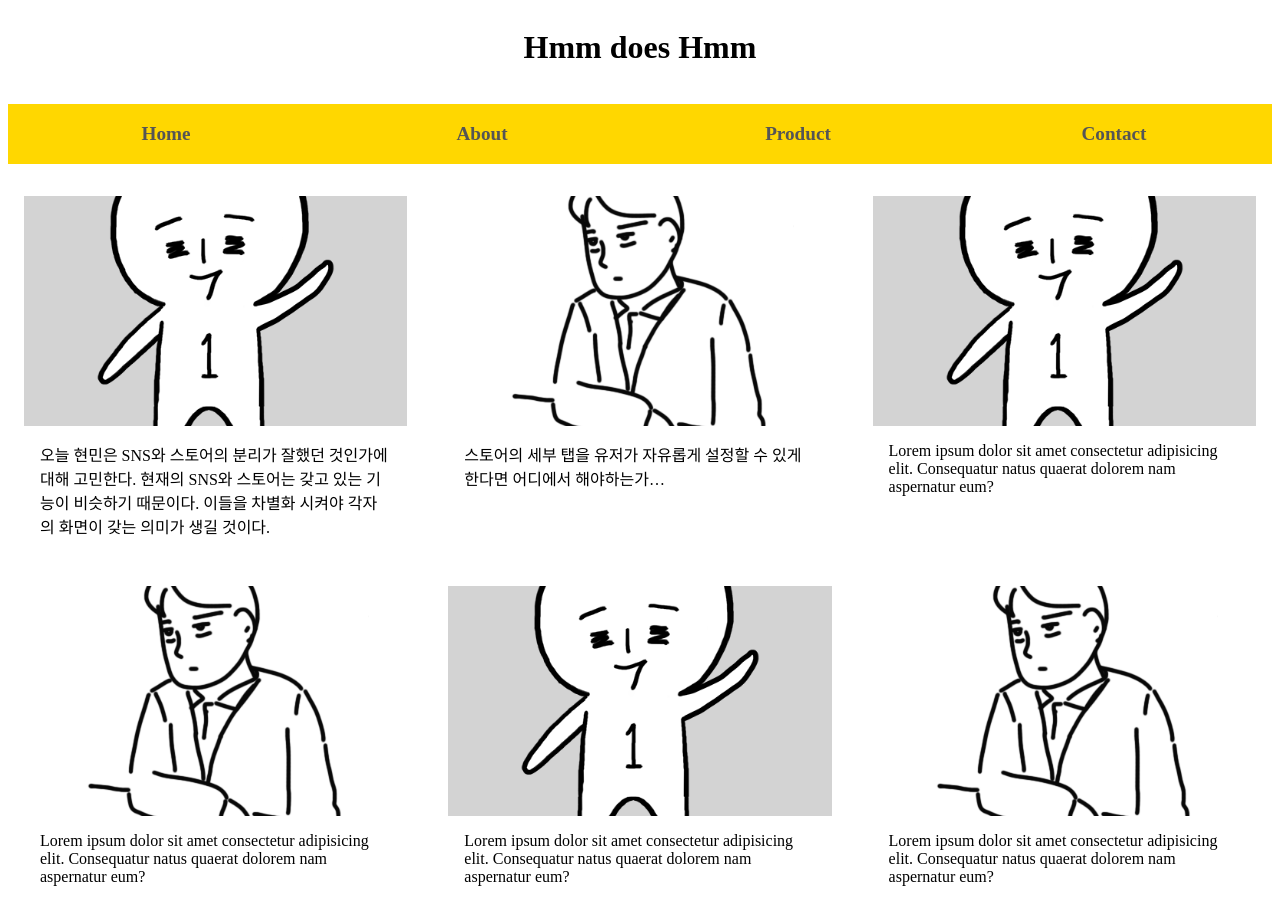
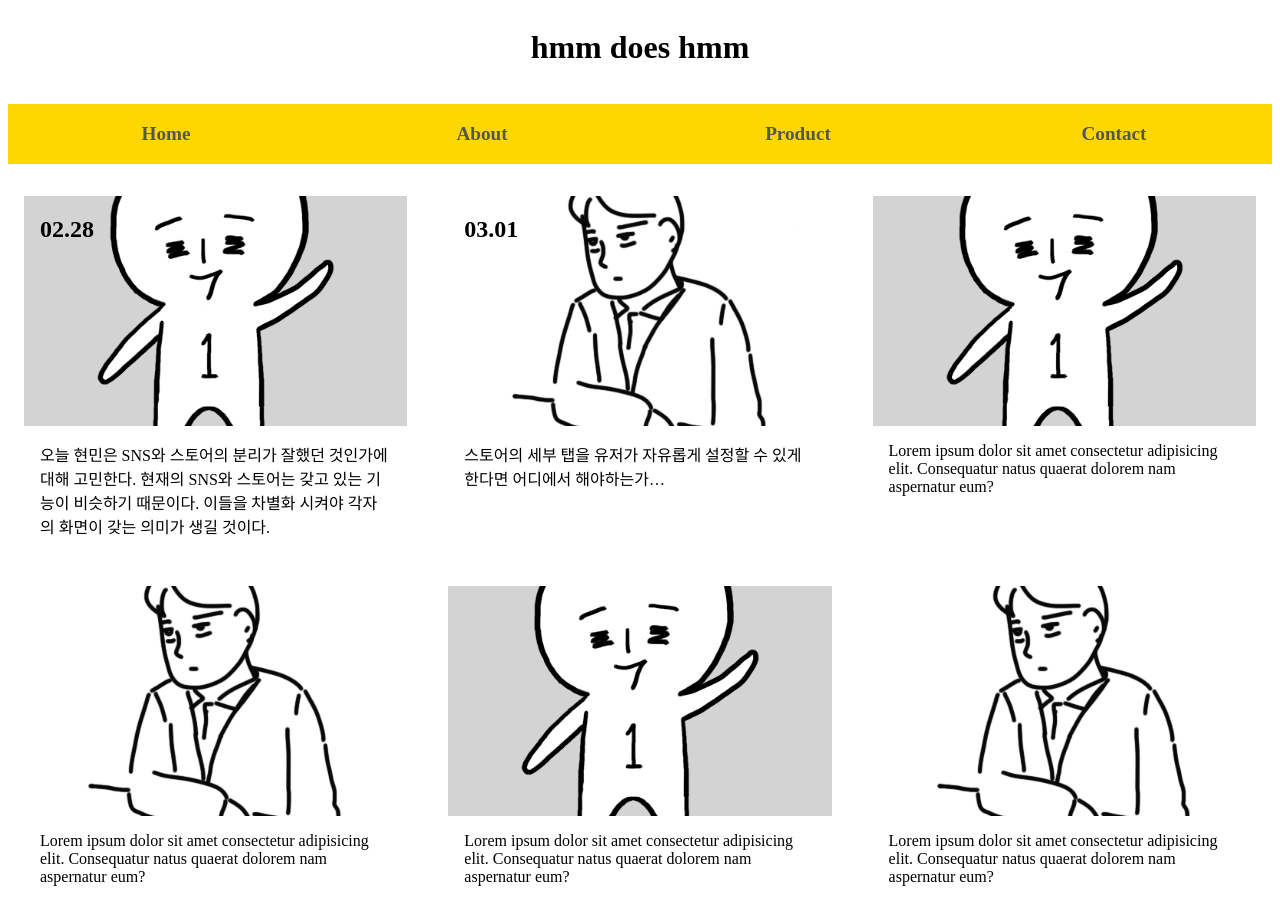
Before and after one commit to milkteahot/mycss, a website: page src/index.html in a window 1280 px wide. Shown: the top 905 px of the page. Drawn offline with Linux system fonts and the light colour scheme; files whose address does not match are found by name.

Commit message:
add date

```diff
--- a/src/index.html
+++ b/src/index.html
@@ -4,7 +4,7 @@
     <meta charset="UTF-8" />
     <meta name="viewport" content="width=device-width, initial-scale=1.0" />
     <meta http-equiv="X-UA-Compatible" content="ie=edge" />
-    <title>Hmm does Hmm</title>
+    <title>hmm does hmm</title>
     <link rel="stylesheet" href="ui.css" />
     <link rel="stylesheet" href="ui-page.css" />
   </head>
@@ -12,7 +12,7 @@
     <div class="page">
       <!-- header -->
       <header class="header">
-        <h1 class="website-title">Hmm does Hmm</h1>
+        <h1 class="website-title">hmm does hmm</h1>
       </header>
 
       <!-- menu -->
@@ -39,7 +39,7 @@
               <figure
                 class="card-image"
                 style="background-image: url(images/ilbuni.png)"
-              >
+              ><h2 class="content">02.28</h2>
                 <img src="images/think.png" alt="일분이" />
               </figure>
               <div class="card-desc">
@@ -52,7 +52,7 @@
               <figure
                 class="card-image"
                 style="background-image: url(images/think.png)"
-              >
+              ><h2 class="content">03.01</h2>
                 <img src="img/think.png" alt="일분이" />
               </figure>
               <div class="card-desc">
--- a/src/ui-page.css
+++ b/src/ui-page.css
@@ -25,3 +25,7 @@
 .body {
     margin: 0;
 }
+
+.content {
+    padding: 0 1rem;
+}
```
